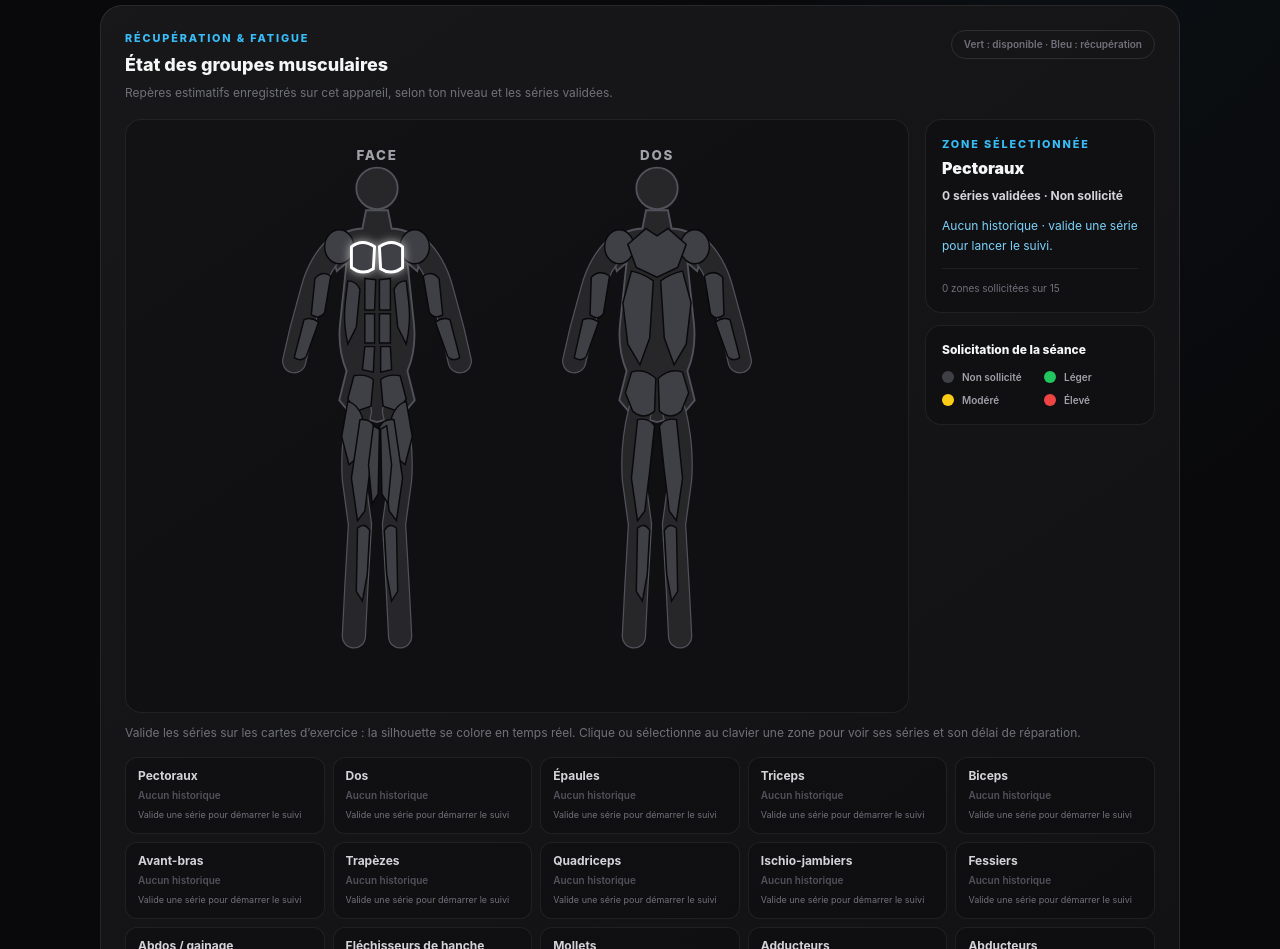
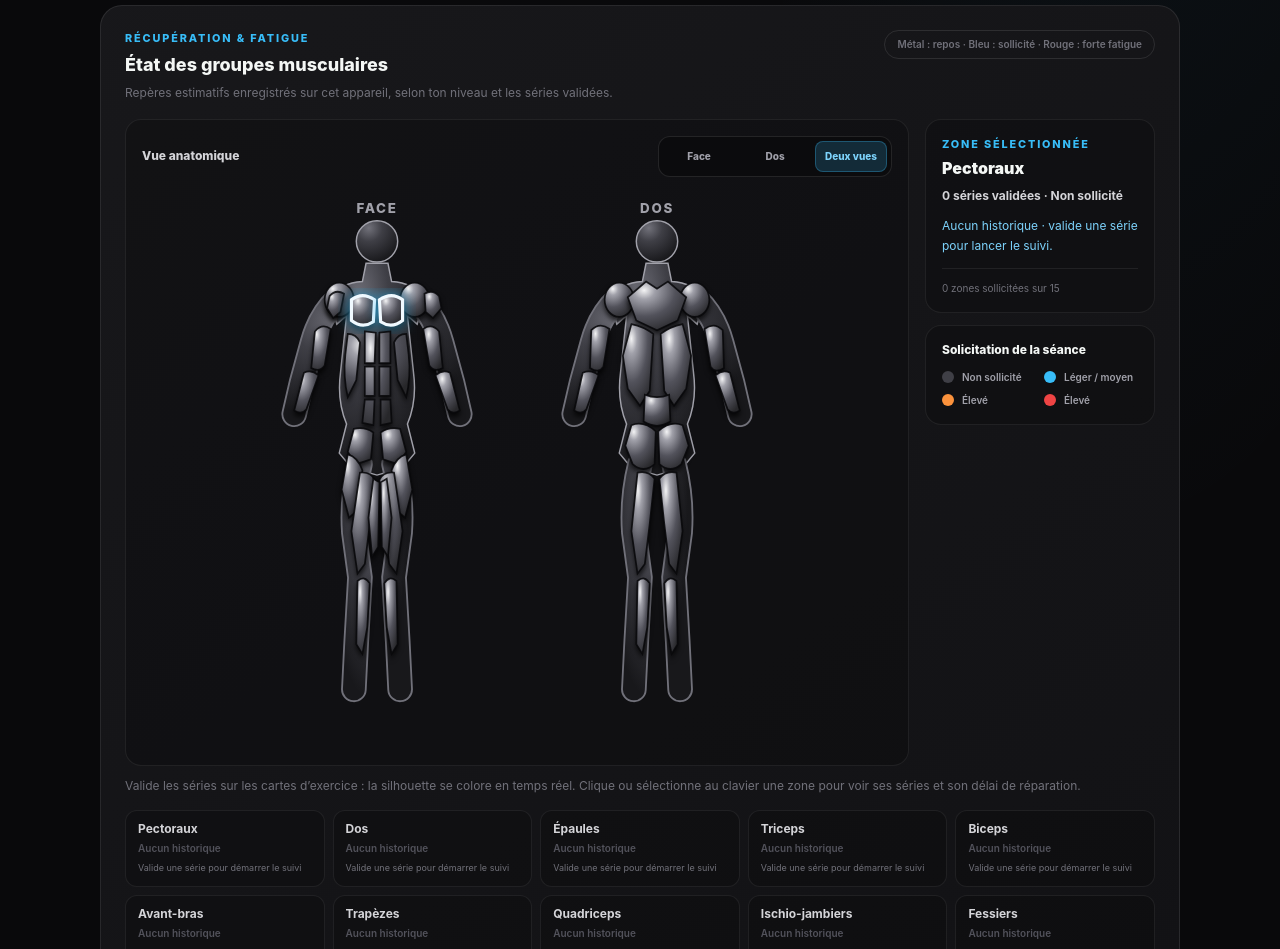
Before and after one commit to Sio04/muscleo, a plain HTML site: page index.html in a window 1280 px wide. Shown: the part 1200-2149 px from the top of the page. Drawn offline with nearby package versions, Linux system fonts and the light colour scheme.

Commit message:
Sculpter la heatmap musculaire SVG
Ajoute le rendu SVG sculptural, les faisceaux détaillés et les vues interactives face/dos.

```diff
--- a/index.html
+++ b/index.html
@@ -81,13 +81,17 @@
     .progress-track { background: rgba(255,255,255,.09); }
     .progress-fill { background: linear-gradient(90deg, #0ea5e9, #38bdf8); transition: width .5s ease; }
     .timer-done { border-color: rgba(56,189,248,.8) !important; box-shadow: 0 0 30px rgba(56,189,248,.22); }
-    .body-base { fill: #27272a; stroke: #52525b; stroke-width: 1.5; }
-    .body-limb { fill: none; stroke: #27272a; stroke-width: 18; stroke-linecap: round; stroke-linejoin: round; }
-    .body-limb-outline { fill: none; stroke: #52525b; stroke-width: 20; stroke-linecap: round; stroke-linejoin: round; }
-    .muscle-zone { cursor: pointer; outline: none; }
-    .muscle-zone path, .muscle-zone ellipse { fill: var(--muscle-fill, #3f3f46); stroke: #09090b; stroke-width: 1.2; transition: fill .2s ease, stroke .2s ease, filter .2s ease; }
-    .muscle-zone:hover path, .muscle-zone:hover ellipse, .muscle-zone:focus-visible path, .muscle-zone:focus-visible ellipse { stroke: #f4f4f5; stroke-width: 2.4; filter: brightness(1.18); }
-    .muscle-zone.selected path, .muscle-zone.selected ellipse { stroke: white; stroke-width: 2.4; filter: drop-shadow(0 0 4px rgba(255,255,255,.65)); }
+    .heatmap-view-btn[aria-pressed="true"] { background: rgba(56,189,248,.18); color: #7dd3fc; box-shadow: inset 0 0 0 1px rgba(56,189,248,.3); }
+    #muscle-heatmap { transition: max-width .25s ease; }
+    #muscle-heatmap.single-view { max-width: 260px; }
+    .body-base { fill: url(#body-volume); stroke: #a1a1aa; stroke-width: 1.2; }
+    .body-limb { fill: none; stroke: url(#body-volume); stroke-width: 18; stroke-linecap: round; stroke-linejoin: round; }
+    .body-limb-outline { fill: none; stroke: #71717a; stroke-width: 21; stroke-linecap: round; stroke-linejoin: round; }
+    .muscle-zone { cursor: pointer; outline: none; filter: url(#muscle-depth); }
+    .muscle-zone path, .muscle-zone ellipse { fill: var(--muscle-fill, url(#muscle-metallic)); stroke: rgba(9,9,11,.88); stroke-width: 1.4; transition: fill .25s ease, stroke .2s ease, filter .2s ease; }
+    .muscle-zone:hover path, .muscle-zone:hover ellipse, .muscle-zone:focus-visible path, .muscle-zone:focus-visible ellipse { stroke: #e0f2fe; stroke-width: 2.5; filter: brightness(1.16) drop-shadow(0 0 5px rgba(56,189,248,.55)); }
+    .muscle-zone.in-recovery path, .muscle-zone.in-recovery ellipse { filter: drop-shadow(0 0 4px rgba(239,68,68,.46)); }
+    .muscle-zone.selected path, .muscle-zone.selected ellipse { stroke: #f0f9ff; stroke-width: 2.6; filter: drop-shadow(0 0 6px rgba(56,189,248,.8)); }
     ::selection { background: rgba(56,189,248,.35); }
     @media (min-width: 640px) { .shell { width: min(100% - 48px, 1080px); } }
     @media (prefers-reduced-motion: reduce) {
@@ -205,81 +209,117 @@
           <h2 id="recovery-heading" class="text-lg font-extrabold">État des groupes musculaires</h2>
           <p class="mt-1 max-w-2xl text-xs leading-5 text-zinc-500">Repères estimatifs enregistrés sur cet appareil, selon ton niveau et les séries validées.</p>
         </div>
-        <span class="rounded-full border border-white/10 px-3 py-1.5 text-[10px] font-semibold text-zinc-500">Vert : disponible · Bleu : récupération</span>
+        <span class="rounded-full border border-white/10 px-3 py-1.5 text-[10px] font-semibold text-zinc-500">Métal : repos · Bleu : sollicité · Rouge : forte fatigue</span>
       </div>
       <div class="grid gap-4 lg:grid-cols-[minmax(0,1fr)_230px]">
         <div class="rounded-2xl border border-white/[.07] bg-black/20 p-2 sm:p-4">
+          <div class="mb-3 flex flex-wrap items-center justify-between gap-2">
+            <p class="text-xs font-extrabold text-zinc-300">Vue anatomique</p>
+            <div class="grid grid-cols-3 gap-1 rounded-xl border border-white/10 bg-black/30 p-1" role="group" aria-label="Choisir la vue du corps">
+              <button class="heatmap-view-btn rounded-lg px-2.5 py-2 text-[10px] font-extrabold text-zinc-400 transition hover:text-white" data-body-view="front" aria-pressed="false" type="button">Face</button>
+              <button class="heatmap-view-btn rounded-lg px-2.5 py-2 text-[10px] font-extrabold text-zinc-400 transition hover:text-white" data-body-view="back" aria-pressed="false" type="button">Dos</button>
+              <button class="heatmap-view-btn rounded-lg px-2.5 py-2 text-[10px] font-extrabold text-zinc-400 transition hover:text-white" data-body-view="both" aria-pressed="true" type="button">Deux vues</button>
+            </div>
+          </div>
           <svg id="muscle-heatmap" class="mx-auto block w-full max-w-[560px]" viewBox="0 0 460 460" role="group" aria-label="Heatmap musculaire interactive, vues de face et de dos">
+            <defs>
+              <radialGradient id="body-volume" cx="30%" cy="18%" r="85%">
+                <stop offset="0" stop-color="#71717a"/><stop offset=".38" stop-color="#3f3f46"/><stop offset="1" stop-color="#18181b"/>
+              </radialGradient>
+              <radialGradient id="muscle-metallic" cx="28%" cy="18%" r="92%">
+                <stop offset="0" stop-color="#f4f4f5"/><stop offset=".2" stop-color="#a1a1aa"/><stop offset=".58" stop-color="#52525b"/><stop offset="1" stop-color="#27272a"/>
+              </radialGradient>
+              <radialGradient id="muscle-blue" cx="28%" cy="18%" r="95%">
+                <stop offset="0" stop-color="#e0f2fe"/><stop offset=".22" stop-color="#7dd3fc"/><stop offset=".62" stop-color="#38bdf8"/><stop offset="1" stop-color="#075985"/>
+              </radialGradient>
+              <linearGradient id="muscle-warm" x1="0" y1="0" x2=".85" y2="1">
+                <stop offset="0" stop-color="#fed7aa"/><stop offset=".35" stop-color="#fb923c"/><stop offset="1" stop-color="#c2410c"/>
+              </linearGradient>
+              <radialGradient id="muscle-red" cx="28%" cy="18%" r="95%">
+                <stop offset="0" stop-color="#fecaca"/><stop offset=".3" stop-color="#f87171"/><stop offset=".72" stop-color="#ef4444"/><stop offset="1" stop-color="#7f1d1d"/>
+              </radialGradient>
+              <filter id="muscle-depth" x="-25%" y="-25%" width="150%" height="155%" color-interpolation-filters="sRGB">
+                <feDropShadow dx="0" dy="3" stdDeviation="2.2" flood-color="#000000" flood-opacity=".7"/>
+              </filter>
+            </defs>
             <text x="115" y="20" text-anchor="middle" fill="#a1a1aa" font-size="11" font-weight="800" letter-spacing="1.4">FACE</text>
             <text x="345" y="20" text-anchor="middle" fill="#a1a1aa" font-size="11" font-weight="800" letter-spacing="1.4">DOS</text>
-            <g aria-label="Silhouette de face">
+            <g id="body-front" aria-label="Silhouette de face">
               <circle class="body-base" cx="115" cy="43" r="17" />
               <path class="body-base" d="M106 61 L124 61 L127 76 Q145 77 154 90 L148 111 L140 104 L145 151 Q148 174 140 193 L146 217 L136 229 L115 235 L94 229 L84 217 L90 193 Q82 174 85 151 L90 104 L82 111 L76 90 Q85 77 103 76 Z" />
               <path class="body-limb-outline" d="M82 91 Q68 104 62 126 L53 159 L47 185 M148 91 Q162 104 168 126 L177 159 L183 185" />
               <path class="body-limb" d="M82 91 Q68 104 62 126 L53 159 L47 185 M148 91 Q162 104 168 126 L177 159 L183 185" />
               <path class="body-limb-outline" d="M101 226 Q94 254 96 282 L101 319 L98 371 L96 411 M129 226 Q136 254 134 282 L129 319 L132 371 L134 411" />
               <path class="body-limb" d="M101 226 Q94 254 96 282 L101 319 L98 371 L96 411 M129 226 Q136 254 134 282 L129 319 L132 371 L134 411" />
-              <g class="muscle-zone" data-zone-key="shoulders" tabindex="0" role="button" aria-label="Épaules, face">
+              <g id="muscle-deltoids-anterior-front" class="muscle-zone" data-zone-key="shoulders" tabindex="0" role="button" aria-label="Deltoïdes antérieurs, face">
                 <ellipse cx="84" cy="91" rx="12" ry="14" /><ellipse cx="146" cy="91" rx="12" ry="14" />
               </g>
-              <g class="muscle-zone" data-zone-key="chest" tabindex="0" role="button" aria-label="Pectoraux">
+              <g id="muscle-deltoids-lateral-front" class="muscle-zone" data-zone-key="shoulders" tabindex="0" role="button" aria-label="Deltoïdes latéraux, face">
+                <path d="M76 88 Q81 82 88 86 L85 101 L79 106 L74 98 Z" /><path d="M154 86 Q161 82 166 88 L168 98 L161 106 L155 101 Z" />
+              </g>
+              <g id="muscle-pectorals" class="muscle-zone" data-zone-key="chest" tabindex="0" role="button" aria-label="Pectoraux">
                 <path d="M94 91 Q103 84 113 91 L112 109 Q103 115 94 108 Z" /><path d="M117 91 Q127 84 136 91 L136 108 Q127 115 118 109 Z" />
               </g>
-              <g class="muscle-zone" data-zone-key="biceps" tabindex="0" role="button" aria-label="Biceps, face">
+              <g id="muscle-biceps-front" class="muscle-zone" data-zone-key="biceps" tabindex="0" role="button" aria-label="Biceps, face">
                 <path d="M64 117 Q70 110 77 115 L72 145 Q68 151 61 147 Z" /><path d="M153 115 Q160 110 166 117 L169 147 Q162 151 158 145 Z" />
               </g>
-              <g class="muscle-zone" data-zone-key="forearms" tabindex="0" role="button" aria-label="Avant-bras, face">
+              <g id="muscle-forearms-front" class="muscle-zone" data-zone-key="forearms" tabindex="0" role="button" aria-label="Avant-bras, face">
                 <path d="M55 151 Q61 148 67 153 L57 181 Q53 186 47 182 Z" /><path d="M163 153 Q169 148 175 151 L183 182 Q177 186 173 181 Z" />
               </g>
-              <g class="muscle-zone" data-zone-key="core" tabindex="0" role="button" aria-label="Abdos et obliques">
+              <g id="muscle-abdominals" class="muscle-zone" data-zone-key="core" tabindex="0" role="button" aria-label="Grand droit de l'abdomen">
                 <path d="M105 117 L114 118 L113 143 L105 143 Z M117 118 L126 117 L126 143 L117 143 Z M105 146 L113 146 L113 170 L105 170 Z M117 146 L126 146 L126 170 L117 170 Z M105 173 L113 173 L112 194 L103 192 Z M118 173 L126 173 L127 192 L118 194 Z" />
+              </g>
+              <g id="muscle-obliques-front" class="muscle-zone" data-zone-key="core" tabindex="0" role="button" aria-label="Obliques, face">
                 <path d="M91 119 Q98 119 101 126 L98 157 L91 171 Q87 154 89 136 Z M139 119 Q132 119 129 126 L132 157 L139 171 Q143 154 141 136 Z" />
               </g>
-              <g class="muscle-zone" data-zone-key="hipFlexors" tabindex="0" role="button" aria-label="Fléchisseurs de hanche">
+              <g id="muscle-hip-flexors" class="muscle-zone" data-zone-key="hipFlexors" tabindex="0" role="button" aria-label="Fléchisseurs de hanche">
                 <path d="M96 197 Q105 195 112 200 L110 222 L98 226 L91 216 Z" /><path d="M134 197 Q125 195 118 200 L120 222 L132 226 L139 216 Z" />
               </g>
-              <g class="muscle-zone" data-zone-key="abductors" tabindex="0" role="button" aria-label="Abducteurs">
+              <g id="muscle-abductors-front" class="muscle-zone" data-zone-key="abductors" tabindex="0" role="button" aria-label="Abducteurs, face">
                 <path d="M91 218 Q99 220 103 231 L99 264 L92 270 L86 247 Z" /><path d="M139 218 Q131 220 127 231 L131 264 L138 270 L144 247 Z" />
               </g>
-              <g class="muscle-zone" data-zone-key="quads" tabindex="0" role="button" aria-label="Quadriceps, face">
+              <g id="muscle-quadriceps" class="muscle-zone" data-zone-key="quads" tabindex="0" role="button" aria-label="Quadriceps, face">
                 <path d="M101 233 Q110 232 113 239 L109 276 L105 308 L99 316 L94 281 Z" /><path d="M129 233 Q120 232 117 239 L121 276 L125 308 L131 316 L136 281 Z" />
               </g>
-              <g class="muscle-zone" data-zone-key="adductors" tabindex="0" role="button" aria-label="Adducteurs">
+              <g id="muscle-adductors" class="muscle-zone" data-zone-key="adductors" tabindex="0" role="button" aria-label="Adducteurs">
                 <path d="M112 238 L117 241 L116 294 L111 302 L108 270 Z" /><path d="M118 241 L123 238 L127 270 L124 302 L119 294 Z" />
               </g>
-              <g class="muscle-zone" data-zone-key="calves" tabindex="0" role="button" aria-label="Mollets, face">
+              <g id="muscle-calves-front" class="muscle-zone" data-zone-key="calves" tabindex="0" role="button" aria-label="Mollets, face">
                 <path d="M99 322 Q105 317 109 324 L107 360 L103 382 L98 374 Z" /><path d="M131 322 Q125 317 121 324 L123 360 L127 382 L132 374 Z" />
               </g>
             </g>
-            <g transform="translate(230 0)" aria-label="Silhouette de dos">
+            <g id="body-back" transform="translate(230 0)" aria-label="Silhouette de dos">
               <circle class="body-base" cx="115" cy="43" r="17" />
               <path class="body-base" d="M106 61 L124 61 L127 76 Q145 77 154 90 L148 111 L140 104 L145 151 Q148 174 140 193 L146 217 L136 229 L115 235 L94 229 L84 217 L90 193 Q82 174 85 151 L90 104 L82 111 L76 90 Q85 77 103 76 Z" />
               <path class="body-limb-outline" d="M82 91 Q68 104 62 126 L53 159 L47 185 M148 91 Q162 104 168 126 L177 159 L183 185" />
               <path class="body-limb" d="M82 91 Q68 104 62 126 L53 159 L47 185 M148 91 Q162 104 168 126 L177 159 L183 185" />
               <path class="body-limb-outline" d="M101 226 Q94 254 96 282 L101 319 L98 371 L96 411 M129 226 Q136 254 134 282 L129 319 L132 371 L134 411" />
               <path class="body-limb" d="M101 226 Q94 254 96 282 L101 319 L98 371 L96 411 M129 226 Q136 254 134 282 L129 319 L132 371 L134 411" />
-              <g class="muscle-zone" data-zone-key="shoulders" tabindex="0" role="button" aria-label="Épaules arrière, dos">
+              <g id="muscle-deltoids-posterior-back" class="muscle-zone" data-zone-key="shoulders" tabindex="0" role="button" aria-label="Deltoïdes postérieurs, dos">
                 <ellipse cx="84" cy="91" rx="12" ry="14" /><ellipse cx="146" cy="91" rx="12" ry="14" />
               </g>
-              <g class="muscle-zone" data-zone-key="traps" tabindex="0" role="button" aria-label="Trapèzes">
+              <g id="muscle-trapezius" class="muscle-zone" data-zone-key="traps" tabindex="0" role="button" aria-label="Trapèzes">
                 <path d="M106 76 L115 82 L124 76 L139 89 L132 108 L115 116 L98 108 L91 89 Z" />
               </g>
-              <g class="muscle-zone" data-zone-key="back" tabindex="0" role="button" aria-label="Dos et dorsaux">
-                <path d="M94 111 Q104 113 112 119 L109 166 L101 188 L91 171 L87 137 Z" /><path d="M136 111 Q126 113 118 119 L121 166 L129 188 L139 171 L143 137 Z" />
-              </g>
-              <g class="muscle-zone" data-zone-key="triceps" tabindex="0" role="button" aria-label="Triceps, dos">
+              <g id="muscle-latissimus-dorsi" class="muscle-zone" data-zone-key="back" tabindex="0" role="button" aria-label="Grand dorsal">
+                <path d="M94 111 Q104 113 112 119 L109 166 L101 178 L91 164 L87 137 Z" /><path d="M136 111 Q126 113 118 119 L121 166 L129 178 L139 164 L143 137 Z" />
+              </g>
+              <g id="muscle-lumbar-erectors" class="muscle-zone" data-zone-key="back" tabindex="0" role="button" aria-label="Lombaires">
+                <path d="M105 169 Q115 173 125 169 L126 191 Q115 198 104 191 Z" />
+              </g>
+              <g id="muscle-triceps-back" class="muscle-zone" data-zone-key="triceps" tabindex="0" role="button" aria-label="Triceps, dos">
                 <path d="M61 116 Q68 109 76 115 L71 146 Q67 152 60 147 Z" /><path d="M154 115 Q162 109 169 116 L170 147 Q163 152 159 146 Z" />
               </g>
-              <g class="muscle-zone" data-zone-key="forearms" tabindex="0" role="button" aria-label="Avant-bras, dos">
+              <g id="muscle-forearms-back" class="muscle-zone" data-zone-key="forearms" tabindex="0" role="button" aria-label="Avant-bras, dos">
                 <path d="M54 151 Q61 148 67 153 L57 181 Q53 186 47 182 Z" /><path d="M163 153 Q169 148 175 151 L183 182 Q177 186 173 181 Z" />
               </g>
-              <g class="muscle-zone" data-zone-key="glutes" tabindex="0" role="button" aria-label="Fessiers">
+              <g id="muscle-gluteals" class="muscle-zone" data-zone-key="glutes" tabindex="0" role="button" aria-label="Fessiers">
                 <path d="M94 194 Q104 190 114 199 L113 226 Q104 234 95 226 L89 211 Z" /><path d="M136 194 Q126 190 116 199 L117 226 Q126 234 135 226 L141 211 Z" />
               </g>
-              <g class="muscle-zone" data-zone-key="hamstrings" tabindex="0" role="button" aria-label="Ischio-jambiers, dos">
+              <g id="muscle-hamstrings" class="muscle-zone" data-zone-key="hamstrings" tabindex="0" role="button" aria-label="Ischio-jambiers, dos">
                 <path d="M99 233 Q108 231 113 238 L109 275 L105 308 L99 316 L94 281 Z" /><path d="M131 233 Q122 231 117 238 L121 275 L125 308 L131 316 L136 281 Z" />
               </g>
-              <g class="muscle-zone" data-zone-key="calves" tabindex="0" role="button" aria-label="Mollets, dos">
+              <g id="muscle-calves-back" class="muscle-zone" data-zone-key="calves" tabindex="0" role="button" aria-label="Mollets, dos">
                 <path d="M99 322 Q105 317 109 324 L107 360 L103 382 L98 374 Z" /><path d="M131 322 Q125 317 121 324 L123 360 L127 382 L132 374 Z" />
               </g>
             </g>
@@ -291,8 +331,8 @@
             <p class="text-xs font-extrabold">Solicitation de la séance</p>
             <div class="mt-3 grid grid-cols-2 gap-2 text-[10px] font-semibold text-zinc-400">
               <span class="flex items-center gap-2"><i class="h-3 w-3 rounded-full bg-zinc-700"></i>Non sollicité</span>
-              <span class="flex items-center gap-2"><i class="h-3 w-3 rounded-full bg-green-500"></i>Léger</span>
-              <span class="flex items-center gap-2"><i class="h-3 w-3 rounded-full bg-yellow-400"></i>Modéré</span>
+              <span class="flex items-center gap-2"><i class="h-3 w-3 rounded-full bg-sky-400"></i>Léger / moyen</span>
+              <span class="flex items-center gap-2"><i class="h-3 w-3 rounded-full bg-orange-400"></i>Élevé</span>
               <span class="flex items-center gap-2"><i class="h-3 w-3 rounded-full bg-red-500"></i>Élevé</span>
             </div>
           </div>
@@ -707,12 +747,13 @@
       });
       return totals;
     }
-    function heatColor(sets) {
-      if (sets < 1) return "#3f3f46";
-      const progress = Math.min(1,sets / 4);
-      const stops = progress < .5 ? [34,197,94,234,179,8,progress * 2] : [234,179,8,239,68,68,(progress - .5) * 2];
-      const channels = [0,1,2].map(function(index) { return Math.round(stops[index] + (stops[index + 3] - stops[index]) * stops[6]); });
-      return "rgb(" + channels.join(",") + ")";
+    function heatGradient(sets,remaining) {
+      if (sets >= 4) return "url(#muscle-red)";
+      if (sets >= 3) return "url(#muscle-warm)";
+      if (sets > 0) return "url(#muscle-blue)";
+      if (remaining > 36 * 3600000) return "url(#muscle-red)";
+      if (remaining > 0) return "url(#muscle-blue)";
+      return "url(#muscle-metallic)";
     }
     function heatBand(sets) {
       if (sets < 1) return "Non sollicité";
@@ -732,10 +773,17 @@
         const record = state.recovery[key];
         const remaining = recoveryRemainingMs(key);
         const recoveryText = remaining > 0 ? "En récupération, " + formatRecoveryTime(remaining) : record ? "Récupéré" : "Aucun historique de récupération";
-        element.style.setProperty("--muscle-fill",heatColor(sets));
+        element.style.setProperty("--muscle-fill",heatGradient(sets,remaining));
+        element.classList.toggle("in-recovery",remaining > 0);
         element.classList.toggle("selected",state.selectedHeatZone === key);
         element.setAttribute("aria-pressed",String(state.selectedHeatZone === key));
         element.setAttribute("aria-label",(zone ? zone.label : key) + " : " + sets + " série" + (sets === 1 ? "" : "s") + " validée" + (sets === 1 ? "" : "s") + ", " + heatBand(sets) + ". " + recoveryText + ".");
+        let tooltip = element.querySelector("title");
+        if (!tooltip) {
+          tooltip = document.createElementNS("http://www.w3.org/2000/svg","title");
+          element.insertBefore(tooltip,element.firstChild);
+        }
+        tooltip.textContent = (zone ? zone.label : key) + " · " + sets + " série" + (sets === 1 ? "" : "s") + " · " + recoveryText;
       });
       const selected = RECOVERY_ZONES.find(function(zone) { return zone.key === state.selectedHeatZone; }) || RECOVERY_ZONES[0];
       const selectedSets = totals.get(selected.key) || 0;
@@ -750,6 +798,17 @@
       if (!RECOVERY_ZONES.some(function(zone) { return zone.key === key; })) return;
       state.selectedHeatZone = key;
       renderHeatmap();
+    }
+    function setHeatmapView(view) {
+      const views = {front:"0 0 230 460",back:"230 0 230 460",both:"0 0 460 460"};
+      if (!views[view]) return;
+      const svg = $("#muscle-heatmap");
+      svg.setAttribute("viewBox",views[view]);
+      svg.dataset.view = view;
+      svg.classList.toggle("single-view",view !== "both");
+      $$("[data-body-view]").forEach(function(button) {
+        button.setAttribute("aria-pressed",String(button.dataset.bodyView === view));
+      });
     }
     function recoveryHoursFor(zone,exercise) {
       const level = Math.max(0,levelIndex(state.level));
@@ -1348,9 +1407,20 @@
       setGroup(nextGroup);
       generateWorkout();
     });
+    $$('[data-body-view]').forEach(function(button) {
+      button.addEventListener("click",function() { setHeatmapView(button.dataset.bodyView); });
+    });
     $("#muscle-heatmap").addEventListener("click",function(event) {
       const zone = event.target.closest("[data-zone-key]");
       if (zone) selectHeatmapZone(zone.dataset.zoneKey);
+    });
+    $("#muscle-heatmap").addEventListener("pointerover",function(event) {
+      const zone = event.target.closest("[data-zone-key]");
+      if (zone && zone.dataset.zoneKey !== state.selectedHeatZone) selectHeatmapZone(zone.dataset.zoneKey);
+    });
+    $("#muscle-heatmap").addEventListener("focusin",function(event) {
+      const zone = event.target.closest("[data-zone-key]");
+      if (zone && zone.dataset.zoneKey !== state.selectedHeatZone) selectHeatmapZone(zone.dataset.zoneKey);
     });
     $("#muscle-heatmap").addEventListener("keydown",function(event) {
       const zone = event.target.closest("[data-zone-key]");
```
